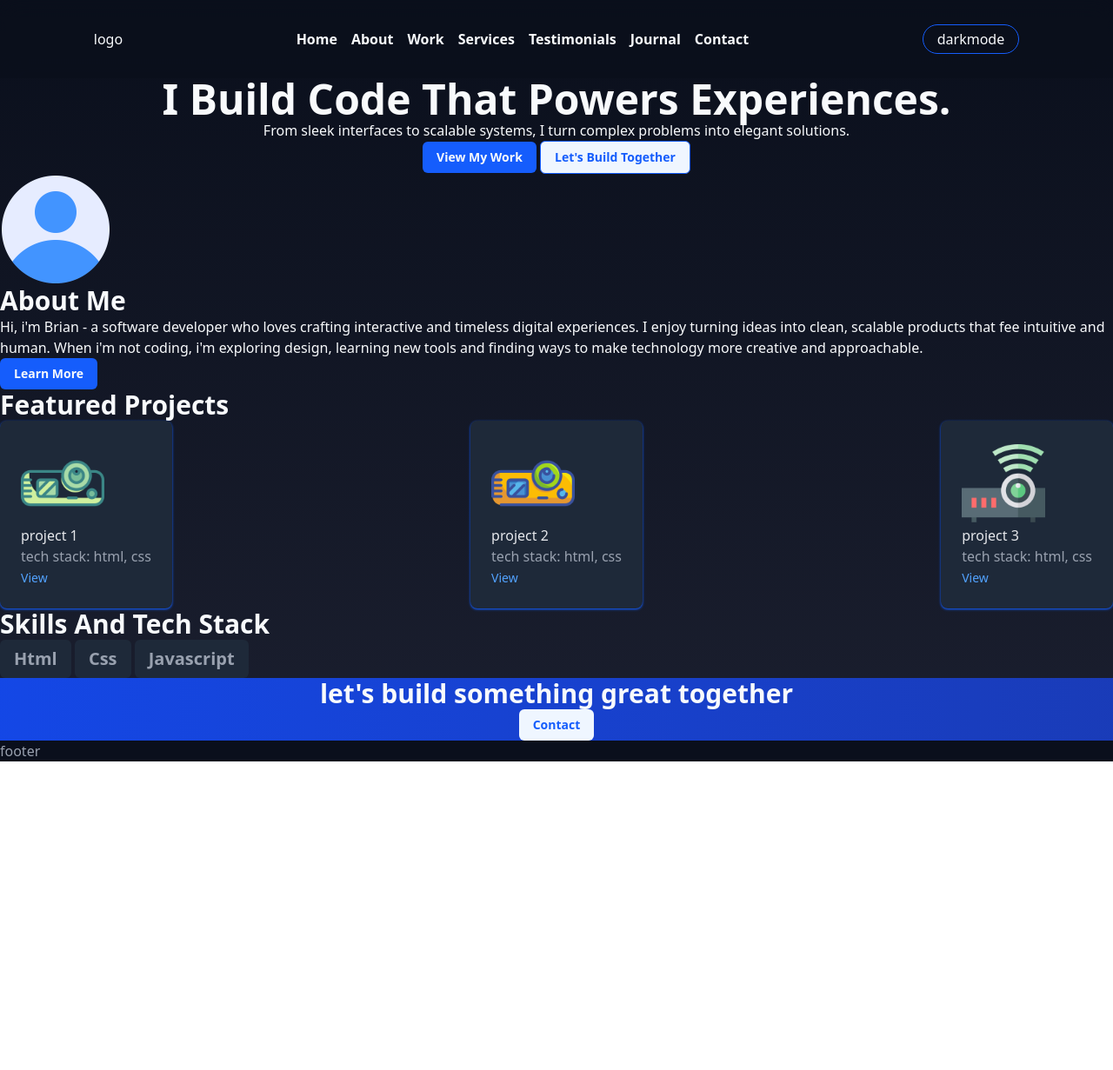
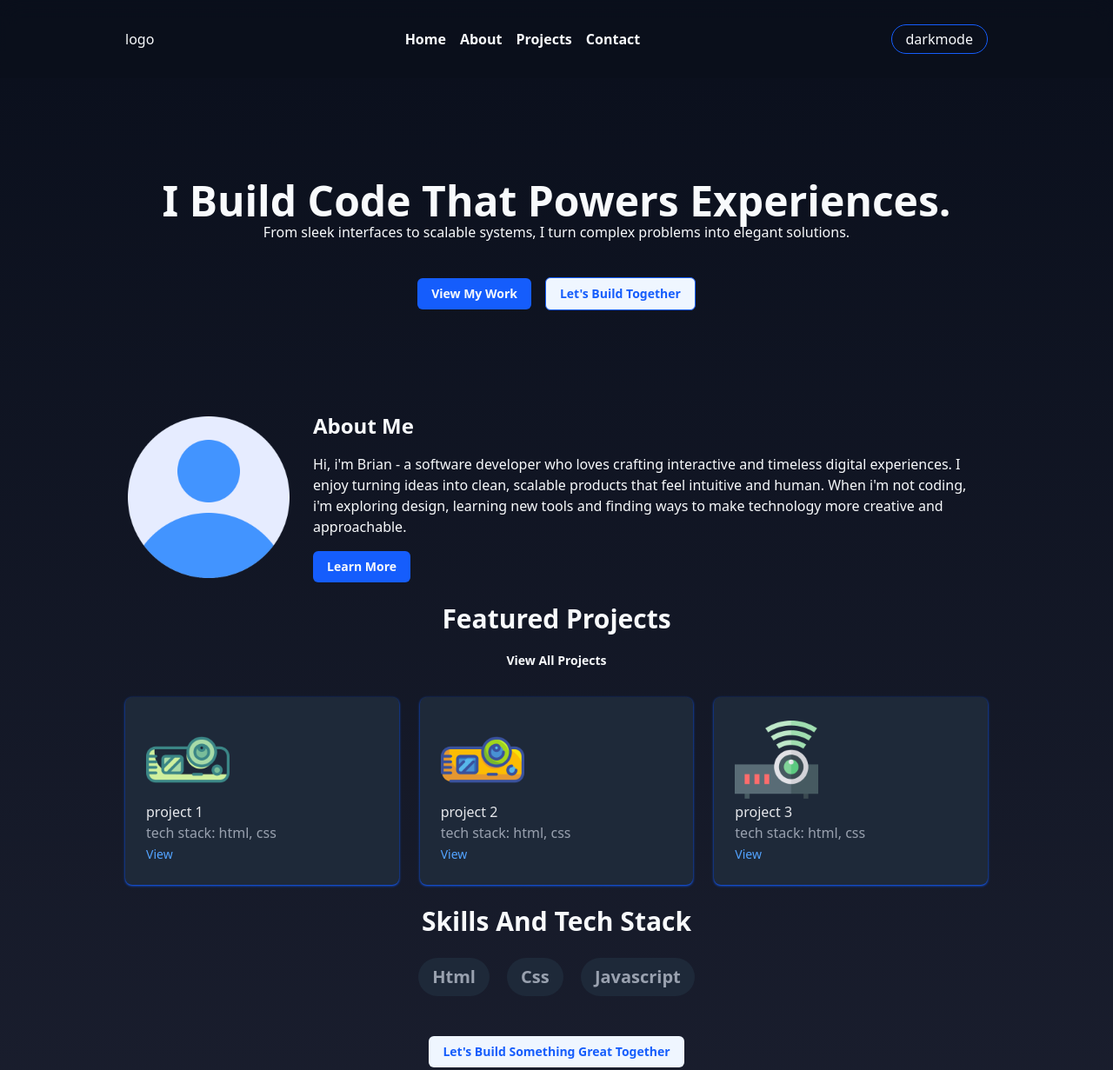
Before and after one commit to chegebrian/my-portfolio, a website built with Vite: page index.html in a window 1280 px wide. Shown: the top 1231 px of the page at 87% size. Before the commit the page ends 876 px from the top, so only its background shows below. Built offline with nearby package versions, Linux system fonts and the light colour scheme.

Commit message:
style the index page

```diff
--- a/index.html
+++ b/index.html
@@ -11,18 +11,18 @@
     class="bg-gradient-to-b from-[#0A0F1C] to-[#1B1F2F] bg-no-repeat min-h-screen text-slate-50"
   >
     <!-- header -->
-    <header
-      class="flex md:flex-row gap-4 items-start flex-col sticky top-0 md:items-center justify-around px-4 py-7 bg-[#0A0F1C]/80 backdrop-blur-md"
+    <header class="z-50 sticky top-0 bg-[#0A0F1C]/80 backdrop-blur-md">
+      <div
+        class="flex md:flex-row gap-4 items-start flex-col md:items-center md:justify-between md:mx-auto  px-4 py-7 max-w-5xl"
       >
         <span>logo</span>
         <nav>
-        <ul class="flex md:flex-row flex-col items-start md:items-center gap-4">
+          <ul
+            class="flex md:flex-row flex-col items-start md:items-center gap-4"
+          >
             <li class="capitalize font-semibold cursor-pointer">home</li>
             <li class="capitalize font-semibold cursor-pointer">about</li>
-          <li class="capitalize font-semibold cursor-pointer">work</li>
-          <li class="capitalize font-semibold cursor-pointer">services</li>
-          <li class="capitalize font-semibold cursor-pointer">testimonials</li>
-          <li class="capitalize font-semibold cursor-pointer">journal</li>
+            <li class="capitalize font-semibold cursor-pointer">projects</li>
             <li class="capitalize font-semibold cursor-pointer">contact</li>
           </ul>
         </nav>
@@ -31,11 +31,17 @@
         >
           darkmode
         </button>
+      </div>
     </header>
+
     <!-- main -->
-    <main>
+    <main class="max-w-5xl mx-auto px-4">
       <!-- hero section -->
-      <section class="text-center">
+      <section
+        class="text-center h-96 flex flex-col items-center justify-center gap-10"
+      >
+        <div>
+          <!-- <p class="">software developer</p> -->
           <h1 class="font-bold text-5xl">
             I Build Code That Powers Experiences.
           </h1>
@@ -43,7 +49,8 @@
             From sleek interfaces to scalable systems, I turn complex problems
             into elegant solutions.
           </p>
-        <div>
+        </div>
+        <div class="flex items-center gap-4">
           <button
             class="rounded-md outline-0 bg-blue-600 hover:bg-blue-500 font-semibold px-4 py-2 text-sm capitalize"
           >
@@ -59,29 +66,39 @@
       </section>
       <!-- about section -->
       <section>
-        <img src="./images/user.png" alt="user-image" class="w-32" />
-        <div>
-          <h2 class="capitalize text-3xl font-bold">about me</h2>
+        <!-- <h2 class="capitalize text-3xl font-bold">about me</h2> -->
+        <div class="flex items-center justify-center gap-6">
+          <img src="./images/user.png" alt="user-image" class="w-48" />
+          <div class="flex flex-col gap-4">
+            <h3 class="capitalize text-2xl font-bold">about me</h3>
             <p>
-            Hi, i'm Brian - a software developer who loves crafting interactive
-            and timeless digital experiences. I enjoy turning ideas into clean,
-            scalable products that fee intuitive and human. When i'm not coding,
-            i'm exploring design, learning new tools and finding ways to make
-            technology more creative and approachable.
+              Hi, i'm Brian - a software developer who loves crafting
+              interactive and timeless digital experiences. I enjoy turning
+              ideas into clean, scalable products that feel intuitive and human.
+              When i'm not coding, i'm exploring design, learning new tools and
+              finding ways to make technology more creative and approachable.
             </p>
             <button
-            class="rounded-md outline-0 bg-blue-600 hover:bg-blue-500 font-semibold px-4 py-2 text-sm capitalize"
+              class="rounded-md outline-0 w-max bg-blue-600 hover:bg-blue-500 font-semibold px-4 py-2 text-sm capitalize"
             >
               <a href="./src/pages/about.html">learn more</a>
             </button>
           </div>
+        </div>
       </section>
       <!-- projects section -->
-      <section>
+      <section class="my-6">
+        <div class="flex items-center justify-center flex-col gap-3">
           <h2 class="capitalize text-3xl font-bold">featured projects</h2>
-        <div class="flex items-center justify-between">
+          <button
+            class="rounded-md outline-0 hover:bg-blue-500 font-semibold px-4 py-2 text-sm capitalize"
+          >
+            <a href="./src/pages/projects.html">view all projects</a>
+          </button>
+        </div>
+        <div class="grid grid-cols-3 gap-6 my-6">
           <div
-            class="bg-gray-800 p-6 rounded-lg text-gray-200 shadow-blue-600 shadow-sm hover:scale-110"
+            class="bg-gray-800 p-6 rounded-lg text-gray-200 shadow-blue-600 shadow-sm hover:scale-110 hover:shadow-lg"
           >
             <img src="./images/projector.png" alt="" class="w-24" />
             <div>
@@ -93,7 +110,7 @@
             </div>
           </div>
           <div
-            class="bg-gray-800 p-6 rounded-lg text-gray-200 shadow-blue-600 shadow-sm hover:scale-110"
+            class="bg-gray-800 p-6 rounded-lg text-gray-200 shadow-blue-600 shadow-sm hover:scale-110 hover:shadow-lg"
           >
             <img src="./images/projector (1).png" alt="" class="w-24" />
             <div>
@@ -119,42 +136,53 @@
         </div>
       </section>
       <!-- skills section -->
-      <section>
-        <h3 class="capitalize text-3xl font-bold">skills and tech stack</h3>
+      <section class="text-center">
+        <h3 class="capitalize text-3xl font-bold mb-6">
+          skills and tech stack
+        </h3>
         <button
-          class="rounded-md outline-0 bg-gray-800 hover:bg-gray-700 text-gray-400 font-semibold px-4 py-2 text-xl capitalize"
+          class="rounded-full outline-0 bg-gray-800 hover:bg-gray-700 text-gray-400 font-semibold px-4 py-2 text-xl capitalize"
         >
           html
         </button>
         <button
-          class="rounded-md outline-0 bg-gray-800 hover:bg-gray-700 text-gray-400 font-semibold px-4 py-2 text-xl capitalize"
+          class="rounded-full mx-4 outline-0 bg-gray-800 hover:bg-gray-700 text-gray-400 font-semibold px-4 py-2 text-xl capitalize"
         >
           css
         </button>
         <button
-          class="rounded-md outline-0 bg-gray-800 hover:bg-gray-700 text-gray-400 font-semibold px-4 py-2 text-xl capitalize"
+          class="rounded-full outline-0 bg-gray-800 hover:bg-gray-700 text-gray-400 font-semibold px-4 py-2 text-xl capitalize"
         >
           javascript
         </button>
       </section>
-
       <!-- cta section -->
-      <section class="bg-gradient-to-r from-blue-700 to-blue-800 text-center">
-        <p class="text-3xl font-semibold">let's build something great together</p>
+      <section
+        class="text-center h-32 p-4 flex flex-col items-center gap-6 justify-center"
+      >
+        <!-- <p class="text-3xl font-semibold"></p> -->
         <button
           class="rounded-md outline-0 bg-blue-50 hover:bg-blue-100 text-blue-600 font-semibold px-4 py-2 text-sm capitalize"
         >
-          <a href="./src/pages/about.html">contact</a>
+          <a href="./src/pages/contact.html"
+            >let's build something great together</a
+          >
         </button>
       </section>
     </main>
 
     <!-- footer -->
-    <footer class="bg-[#0A0F1C] text-gray-400">
-      <p>footer</p>
+    <footer class="bg-[#0A0F1C]/80 backdrop-blur-md text-gray-400 h-28">
+      <div
+        class="max-w-5xl flex items-center justify-between text-sm/28 mx-auto"
+      >
+        <p class="">&copy; 2025 Brian Waithaka. software Developer.</p>
+        <p class="">Github . Linkedin . Email</p>
+      </div>
     </footer>
     <script type="module" src="main.js"></script>
   </body>
 </html>
 
 <!-- <a href="https://www.flaticon.com/free-icons/projector" title="projector icons">Projector icons created by Freepik - Flaticon</a> -->
+<!-- bg-gradient-to-r from-blue-700 to-blue-800 -->
```
Lines whose indentation alone changed are shown as unchanged.
